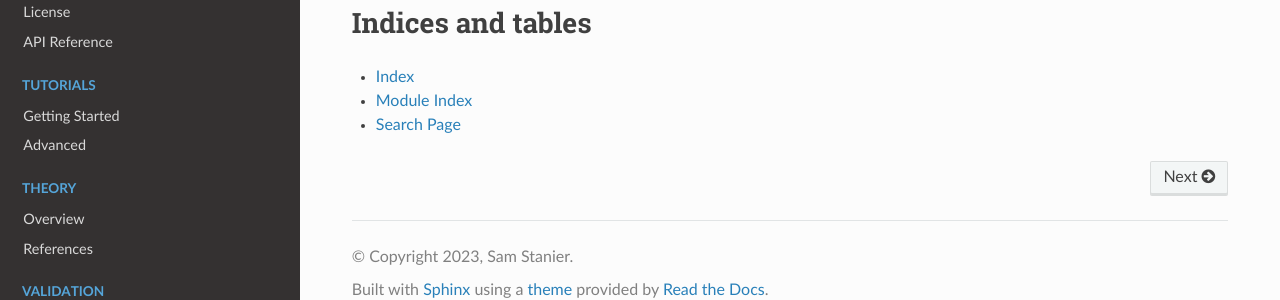
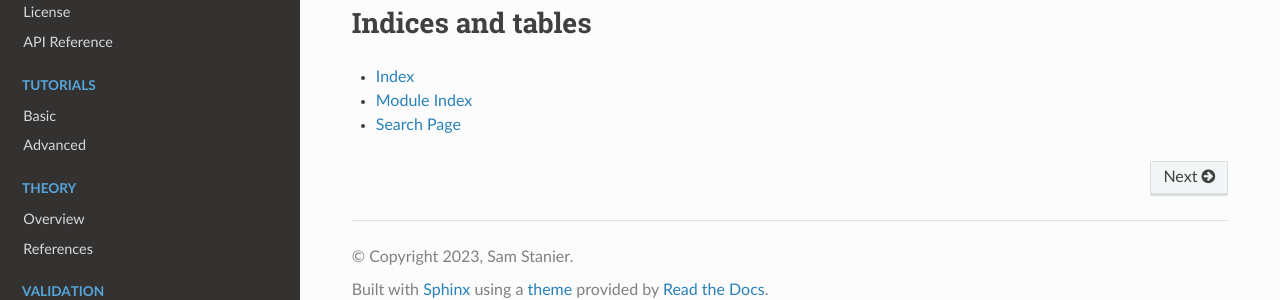
Before and after one commit to sas229/geopyv, a Sphinx documentation site: the page built from docs/source/index.rst, in a window 1280 px wide. Shown: the part 228-528 px from the top of the page. Built offline with Sphinx 7.4.7 and the Read the Docs theme 2.0.0, drawn with Linux system fonts in a browser that asks for light colours.

Commit message:
Added structure to documentation.

```diff
--- a/docs/source/index.rst
+++ b/docs/source/index.rst
@@ -21,7 +21,7 @@ A DIC/PIV code for Python (with C++ extensions) using the Inverse-Compositional
    :maxdepth: 2
    :hidden:
 
-   /tutorials/gettingstarted
+   /tutorials/basic
    /tutorials/advanced
 
 .. toctree::
--- a/docs/source/tutorials/advanced.rst
+++ b/docs/source/tutorials/advanced.rst
@@ -1,4 +1,4 @@
-.. _Advanced Tutorials:
+.. _Advanced:
 
 Advanced
 --------
--- /dev/null
+++ b/docs/source/tutorials/basic.rst
@@ -0,0 +1,6 @@
+.. _Basic:
+
+Basic
+-----
+
+Basic minimal example to go here...
--- a/docs/source/tutorials/gettingstarted.rst
+++ /dev/null
@@ -1,6 +0,0 @@
-.. _Getting Started:
-
-Getting Started
----------------
-
-Basic minimal example to go here...
```
